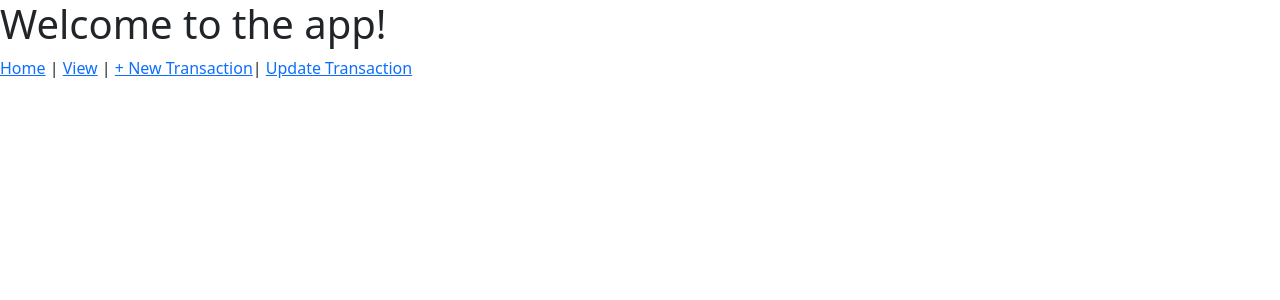
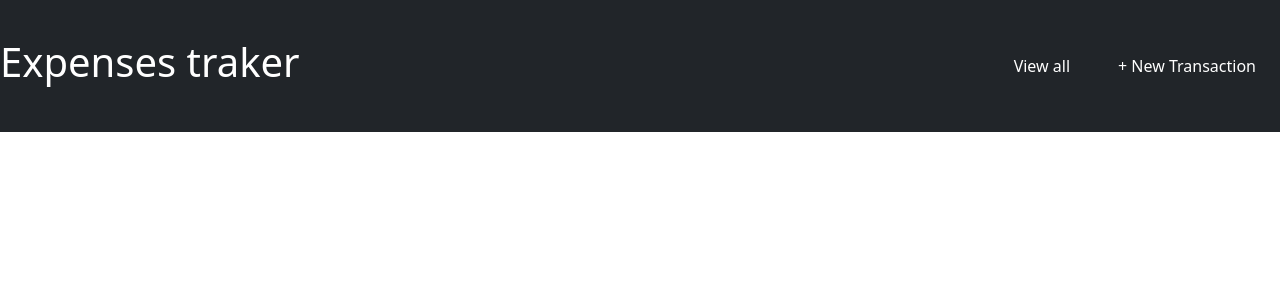
Before and after one commit to AdrianInsomnio/FullStack, a React (Create React App) app in the folder cliente/: page / in a window 1280 px wide. Shown: the top 300 px of the page. Built offline with nearby package versions, Linux system fonts and the light colour scheme.

Commit message:
fix color text

```diff
--- a/cliente/src/App.js
+++ b/cliente/src/App.js
@@ -12,6 +12,7 @@ import Views from './components/abm/Views';
 import Form from './components/abm/Form';
 import 'bootstrap/dist/css/bootstrap.css';
 import Update from './components/abm/Update';
+import Header from './components/home/Header';
 
 function App() {
   return (
@@ -33,12 +34,20 @@ function App() {
 function Layout() {
   return (
     <div>
-      <h1>Welcome to the app!</h1>
-      <nav>
-        <Link to="Home">Home</Link> |{" "}
-        <Link to="view">View</Link> |{" "}
-        <Link to="form">+ New Transaction</Link>|{" "}
-        <Link to="update"> Update Transaction</Link>
+
+      <nav className='navbar navbar-dark bg-dark '>
+       <di>
+         <a class="navbar-brand px-4">
+           <Link className='text-decoration-none text-white ' to="Home">
+             <Header  title="Expenses traker" />
+            </Link>
+          </a>
+       </di>
+        <div >
+          <a><Link className='text-decoration-none text-white px-4' to="view">View all</Link></a>
+          <a><Link className='text-decoration-none text-white px-4' to="form">+ New Transaction</Link></a>
+        </div>
+
       </nav>
       <div className="content">
         <Outlet />
```
